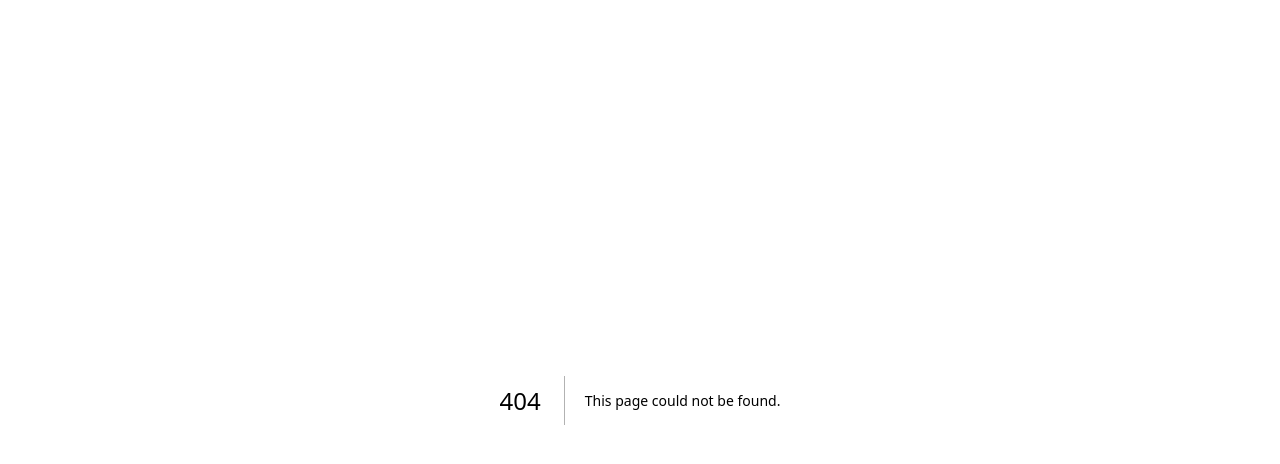
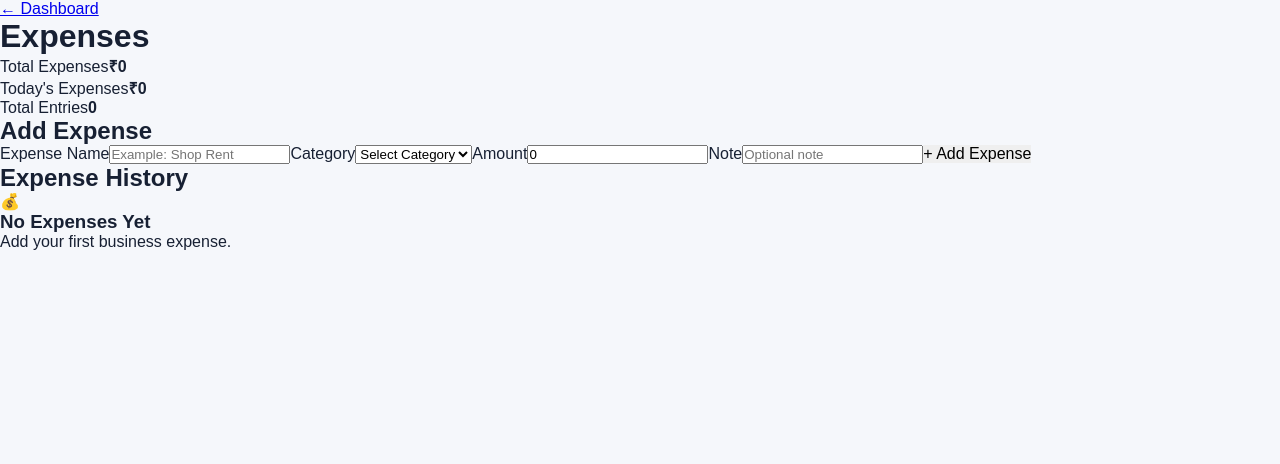
Before and after one commit to sameerkhan86926-a11y/hisabpro, a Next.js app: page /hisabpro/expenses in a window 1280 px wide. Before the commit this address had no page. Shown: the top 464 px of the page. Built offline with nearby package versions, Linux system fonts and the light colour scheme.

Commit message:
Create page.tsx

```diff
--- /dev/null
+++ b/app/expenses/page.tsx
@@ -0,0 +1,332 @@
+"use client";
+
+import { useEffect, useState } from "react";
+
+type Expense = {
+  id: number;
+  title: string;
+  category: string;
+  amount: number;
+  note: string;
+  date: string;
+};
+
+export default function ExpensesPage() {
+  const [expenses, setExpenses] = useState<Expense[]>([]);
+
+  const [title, setTitle] = useState("");
+  const [category, setCategory] = useState("");
+  const [amount, setAmount] = useState(0);
+  const [note, setNote] = useState("");
+  const [message, setMessage] = useState("");
+
+  useEffect(() => {
+    const savedExpenses = JSON.parse(
+      localStorage.getItem("hisabpro_expenses") || "[]"
+    );
+
+    setExpenses(savedExpenses);
+  }, []);
+
+  function addExpense() {
+    setMessage("");
+
+    if (!title.trim()) {
+      setMessage("Expense name required.");
+      return;
+    }
+
+    if (amount <= 0) {
+      setMessage("Valid amount enter karein.");
+      return;
+    }
+
+    const expense: Expense = {
+      id: Date.now(),
+      title: title.trim(),
+      category: category.trim() || "General",
+      amount,
+      note: note.trim(),
+      date: new Date().toISOString(),
+    };
+
+    const updatedExpenses = [
+      ...expenses,
+      expense,
+    ];
+
+    setExpenses(updatedExpenses);
+
+    localStorage.setItem(
+      "hisabpro_expenses",
+      JSON.stringify(updatedExpenses)
+    );
+
+    setTitle("");
+    setCategory("");
+    setAmount(0);
+    setNote("");
+
+    setMessage("Expense added successfully ✅");
+  }
+
+  function deleteExpense(id: number) {
+    const updatedExpenses = expenses.filter(
+      (expense) => expense.id !== id
+    );
+
+    setExpenses(updatedExpenses);
+
+    localStorage.setItem(
+      "hisabpro_expenses",
+      JSON.stringify(updatedExpenses)
+    );
+  }
+
+  const totalExpenses = expenses.reduce(
+    (sum, expense) => sum + expense.amount,
+    0
+  );
+
+  const today = new Date();
+
+  const todayExpenses = expenses.filter((expense) => {
+    const expenseDate = new Date(expense.date);
+
+    return (
+      expenseDate.getDate() === today.getDate() &&
+      expenseDate.getMonth() === today.getMonth() &&
+      expenseDate.getFullYear() === today.getFullYear()
+    );
+  });
+
+  const todayExpenseAmount = todayExpenses.reduce(
+    (sum, expense) => sum + expense.amount,
+    0
+  );
+
+  return (
+    <main className="expenses-page">
+
+      <header className="expenses-header">
+
+        <a href="/hisabpro/">
+          ← Dashboard
+        </a>
+
+        <h1>Expenses</h1>
+
+        <span></span>
+
+      </header>
+
+      <section className="expense-stats">
+
+        <div>
+          <span>Total Expenses</span>
+
+          <strong>
+            ₹{totalExpenses.toLocaleString("en-IN")}
+          </strong>
+        </div>
+
+        <div>
+          <span>Today's Expenses</span>
+
+          <strong>
+            ₹{todayExpenseAmount.toLocaleString("en-IN")}
+          </strong>
+        </div>
+
+        <div>
+          <span>Total Entries</span>
+
+          <strong>
+            {expenses.length}
+          </strong>
+        </div>
+
+      </section>
+
+      <section className="expense-form">
+
+        <h2>Add Expense</h2>
+
+        <label>Expense Name</label>
+
+        <input
+          type="text"
+          placeholder="Example: Shop Rent"
+          value={title}
+          onChange={(e) =>
+            setTitle(e.target.value)
+          }
+        />
+
+        <label>Category</label>
+
+        <select
+          value={category}
+          onChange={(e) =>
+            setCategory(e.target.value)
+          }
+        >
+
+          <option value="">
+            Select Category
+          </option>
+
+          <option value="Rent">
+            Rent
+          </option>
+
+          <option value="Electricity">
+            Electricity
+          </option>
+
+          <option value="Salary">
+            Salary
+          </option>
+
+          <option value="Transport">
+            Transport
+          </option>
+
+          <option value="Marketing">
+            Marketing
+          </option>
+
+          <option value="Purchase">
+            Purchase
+          </option>
+
+          <option value="Other">
+            Other
+          </option>
+
+        </select>
+
+        <label>Amount</label>
+
+        <input
+          type="number"
+          min="0"
+          placeholder="Enter amount"
+          value={amount}
+          onChange={(e) =>
+            setAmount(
+              Math.max(0, Number(e.target.value))
+            )
+          }
+        />
+
+        <label>Note</label>
+
+        <input
+          type="text"
+          placeholder="Optional note"
+          value={note}
+          onChange={(e) =>
+            setNote(e.target.value)
+          }
+        />
+
+        <button onClick={addExpense}>
+          + Add Expense
+        </button>
+
+        {message && (
+          <p className="expense-message">
+            {message}
+          </p>
+        )}
+
+      </section>
+
+      <section className="expense-list">
+
+        <h2>Expense History</h2>
+
+        {expenses.length === 0 ? (
+
+          <div className="empty-expenses">
+
+            <div>💰</div>
+
+            <h3>No Expenses Yet</h3>
+
+            <p>
+              Add your first business expense.
+            </p>
+
+          </div>
+
+        ) : (
+
+          [...expenses]
+            .reverse()
+            .map((expense) => (
+
+              <div
+                className="expense-item"
+                key={expense.id}
+              >
+
+                <div className="expense-icon">
+                  ₹
+                </div>
+
+                <div className="expense-info">
+
+                  <strong>
+                    {expense.title}
+                  </strong>
+
+                  <span>
+                    {expense.category}
+                  </span>
+
+                  {expense.note && (
+                    <small>
+                      {expense.note}
+                    </small>
+                  )}
+
+                  <small>
+                    {new Date(
+                      expense.date
+                    ).toLocaleString("en-IN")}
+                  </small>
+
+                </div>
+
+                <div className="expense-right">
+
+                  <strong>
+                    -₹
+                    {expense.amount.toLocaleString(
+                      "en-IN"
+                    )}
+                  </strong>
+
+                  <button
+                    onClick={() =>
+                      deleteExpense(expense.id)
+                    }
+                  >
+                    Delete
+                  </button>
+
+                </div>
+
+              </div>
+
+            ))
+
+        )}
+
+      </section>
+
+    </main>
+  );
+}
```
